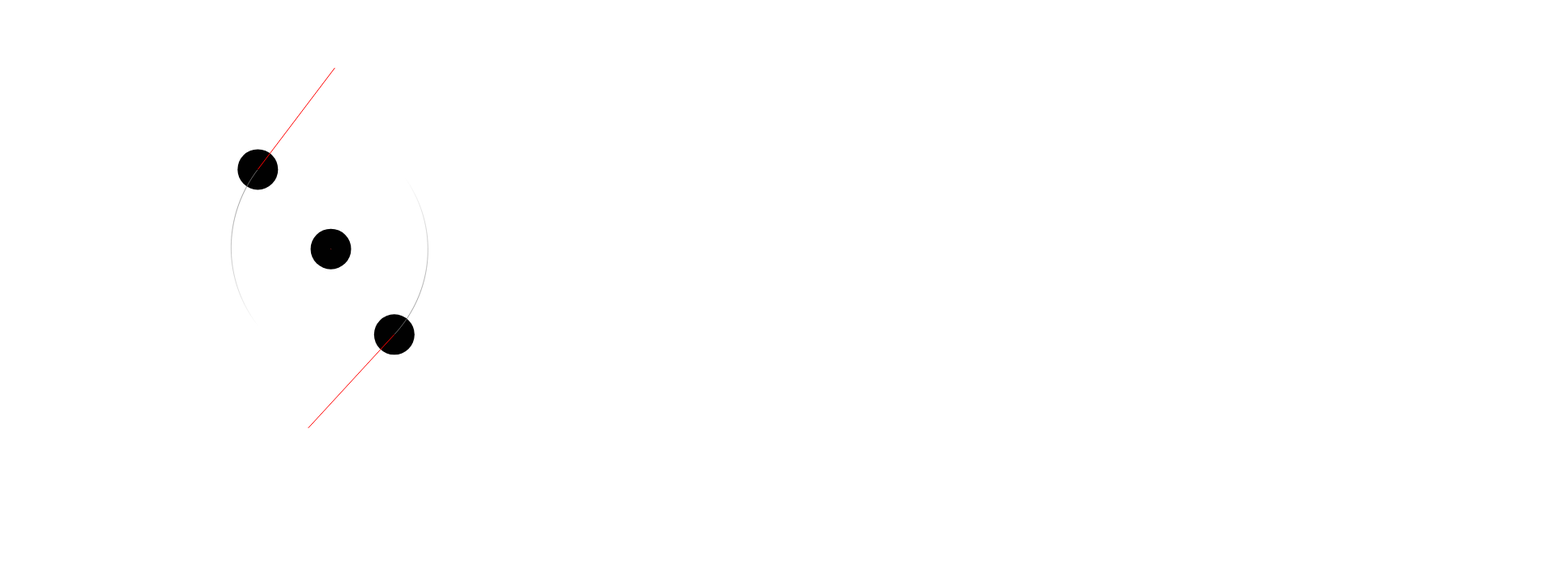
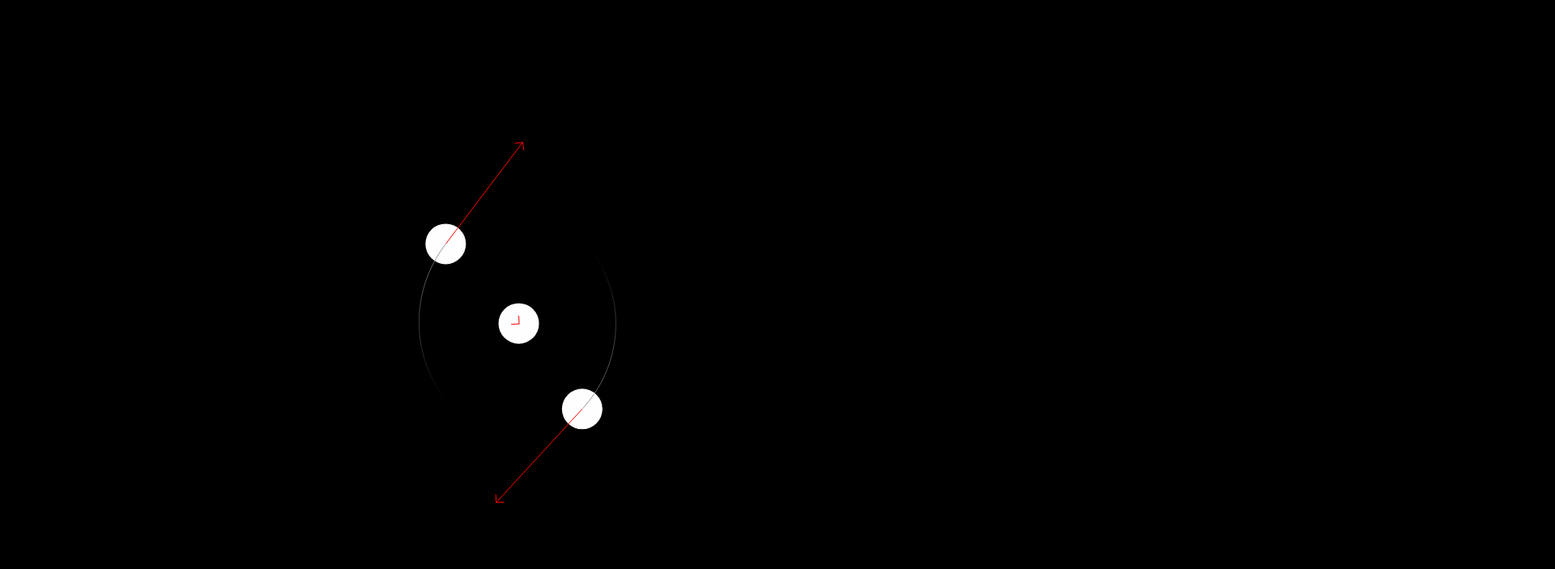
Before and after one commit to geekrope/gravity, a plain HTML site: page gravity/index.html in a window 1280 px wide. Shown: the top 703 px of the page at 81% size, 1920 px wide, since content can reach past the window. Drawn offline with Linux system fonts and the light colour scheme.

Commit message:
Changed page design

```diff
--- a/gravity/app.css
+++ b/gravity/app.css
@@ -1,7 +1,15 @@
-body {
-    font-family: 'Segoe UI', sans-serif;
+body, html {
+    background: black;
+    margin: 0px;
+    padding: 0px;
+    width: 100%;
+    height: 100%;
+    overflow: hidden;
 }
 
-span {
-    font-style: italic;
+.canvas {
+    position: absolute;
+    left: 50%;
+    top: 50%;
+    transform: translate(-50%,-50%);
 }
--- a/gravity/app.js
+++ b/gravity/app.js
@@ -203,29 +203,32 @@ class PhysicalEngine {
 class VisualEngine {
     constructor(context) {
         this._context = context;
-        this._offset = new DOMPoint(screen.width / 2, screen.height / 2);
+        this._offset = new DOMPoint(window.screen.availWidth / 2, window.screen.availHeight / 2);
     }
     get context() {
         return this._context;
     }
     drawBody(body) {
-        this._context.fillStyle = "black";
+        this._context.fillStyle = "white";
         this._context.beginPath();
         this._context.arc(body.position.x + this._offset.x, body.position.y + this._offset.y, 25, 0, Math.PI * 2);
         this._context.fill();
     }
     drawVelocity(body) {
+        const vectorStart = new DOMPoint(body.position.x + this._offset.x, body.position.y + this._offset.y);
+        const vectorEnd = new DOMPoint(body.position.x + body.parameters.velocity.x + body.parameters.baseVelocity.x + this._offset.x, body.position.y + body.parameters.velocity.y + body.parameters.baseVelocity.y + this._offset.y);
+        const arrowSize = 10;
+        const arrowAngle = Math.PI / 4;
+        const vectorAngle = Math.atan2(vectorEnd.y - vectorStart.y, vectorEnd.x - vectorStart.x);
+        const arrowEnd_1 = new DOMPoint(vectorEnd.x + -Math.cos(vectorAngle - arrowAngle) * arrowSize, vectorEnd.y + -Math.sin(vectorAngle - arrowAngle) * arrowSize);
+        const arrowEnd_2 = new DOMPoint(vectorEnd.x + -Math.cos(vectorAngle + arrowAngle) * arrowSize, vectorEnd.y + -Math.sin(vectorAngle + arrowAngle) * arrowSize);
         this._context.strokeStyle = "red";
         this._context.beginPath();
-        this._context.moveTo(body.position.x + this._offset.x, body.position.y + this._offset.y);
-        this._context.lineTo(body.position.x + body.parameters.velocity.x + body.parameters.baseVelocity.x + this._offset.x, body.position.y + body.parameters.velocity.y + body.parameters.baseVelocity.y + this._offset.y);
-        this._context.stroke();
-    }
-    drawMovement(body) {
-        this._context.strokeStyle = "green";
-        this._context.beginPath();
-        this._context.moveTo(body.position.x + this._offset.x, body.position.y + this._offset.y);
-        this._context.lineTo(body.position.x + body.parameters.movement.x + this._offset.x, body.position.y + body.parameters.movement.y + this._offset.y);
+        this._context.moveTo(vectorStart.x, vectorStart.y);
+        this._context.lineTo(vectorEnd.x, vectorEnd.y);
+        this._context.lineTo(arrowEnd_1.x, arrowEnd_1.y);
+        this._context.moveTo(vectorEnd.x, vectorEnd.y);
+        this._context.lineTo(arrowEnd_2.x, arrowEnd_2.y);
         this._context.stroke();
     }
     drawPath(body) {
@@ -233,8 +236,8 @@ class VisualEngine {
             this._context.strokeStyle = "gray";
             for (let index = 1; index < body.path.length; index++) {
                 this._context.beginPath();
+                this._context.globalAlpha = index / body.path.length;
                 this._context.moveTo(body.path[index - 1].x + this._offset.x, body.path[index - 1].y + this._offset.y);
-                this._context.globalAlpha = index / body.path.length;
                 this._context.lineTo(body.path[index].x + this._offset.x, body.path[index].y + this._offset.y);
                 this._context.stroke();
             }
@@ -245,12 +248,15 @@ window.onload = () => {
     const engine = new PhysicalEngine([new PhysicalBody(new DOMPoint(0, 0), 20e15, new BodyParameters()), new PhysicalBody(new DOMPoint(200, 0), 1e15, new BodyParameters(new DOMPoint(), new DOMPoint(), new DOMPoint(0, 100), new DOMPoint())), new PhysicalBody(new DOMPoint(-200, 0), 1e15, new BodyParameters(new DOMPoint(), new DOMPoint(), new DOMPoint(0, -100), new DOMPoint()))]);
     const canvas = document.getElementById("cnvs");
     const ctx = canvas?.getContext("2d");
+    canvas.width = window.screen.availWidth;
+    canvas.height = window.screen.availHeight;
     engine.speed = 5;
     if (ctx) {
         const vis = new VisualEngine(ctx);
         setInterval(() => {
             engine.update();
-            ctx.clearRect(0, 0, 2560, 1440);
+            ctx.fillStyle = "black";
+            ctx.fillRect(0, 0, 2560, 1440);
             engine.bodyes.forEach((body) => { vis.drawBody(body); vis.drawVelocity(body); vis.drawPath(body); });
         }, 10);
     }
--- a/gravity/index.html
+++ b/gravity/index.html
@@ -8,6 +8,6 @@
     <script src="app.js"></script>
 </head>
 <body>
-    <canvas width="2560" height="1440" id="cnvs"/>
+    <canvas class="canvas" id="cnvs"/>
 </body>
 </html>
```
Also changed, not shown: 2 other files.
